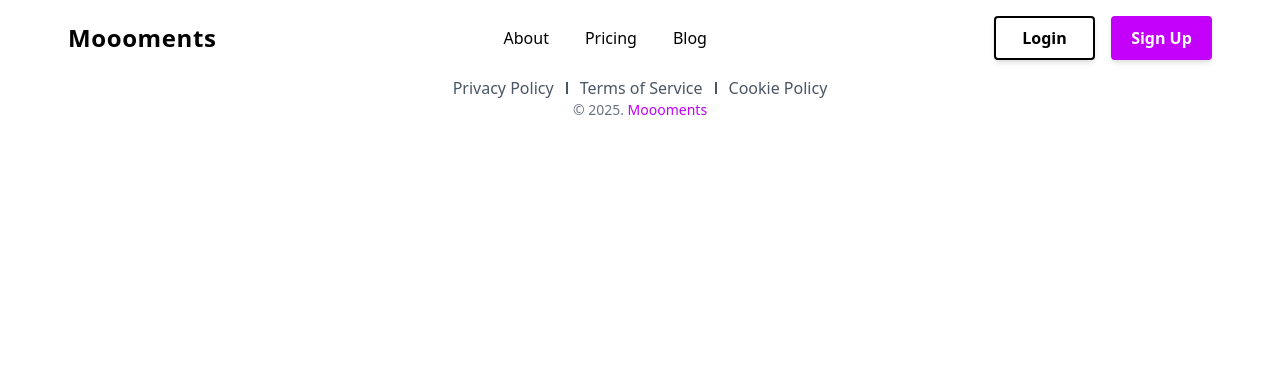
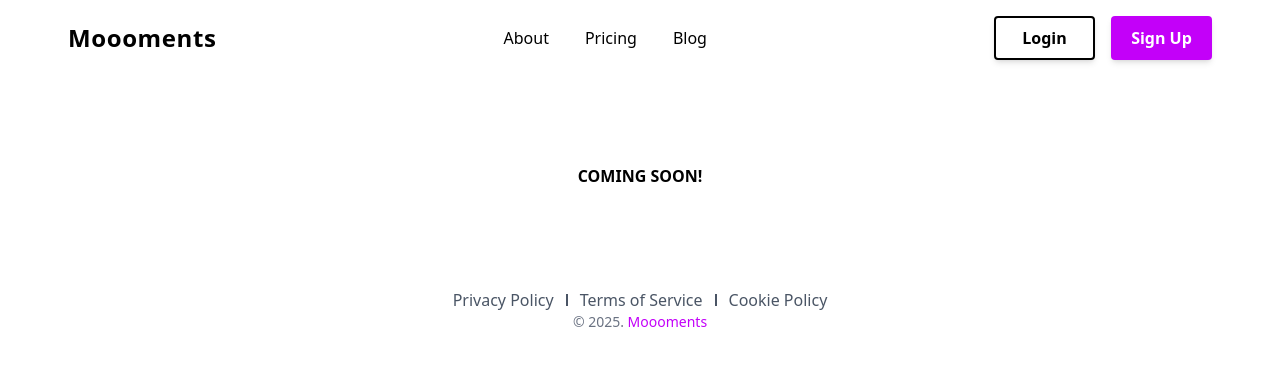
Before and after one commit to Pluggito/Moooments, a React (Vite) app: page /create-album in a window 1280 px wide. Shown: the top 366 px of the page. Built offline with nearby package versions, Linux system fonts and the light colour scheme.

Commit message:
Let's goooooo!

```diff
--- a/src/App.jsx
+++ b/src/App.jsx
@@ -12,6 +12,7 @@ import { useState } from "react"
 import EventLink from "./pages/EventLink"
 import HambugerMenu from "./components/HambugerMenu.jsx"
 import ForgetPassword from "./admin/ForgetPassword.jsx"
+import CreateAlbum from "./pages/CreateAlbum.jsx"
 
 
 
@@ -35,6 +36,7 @@ const App = () => {
         <Route path="/blog" element={<Blog />} />
         <Route path="/eventlink" element={<EventLink/>} />
         <Route path="/forgetpassword" element={<ForgetPassword/>} />
+        <Route path="/create-album" element={<CreateAlbum/>}/>
       </Routes>
 
 
--- a/src/components/Home.jsx
+++ b/src/components/Home.jsx
@@ -29,6 +29,7 @@ const Home = () => {
         <button
           type="button"
           className="rounded w-full sm:w-[292px] h-[44px] font-semibold text-white bg-[#c300f9] hover:bg-[#a000c7] transition-all duration-300 cursor-pointer shadow-md"
+          onClick={()=>Navigate('/create-album')}
         >
           Create your Event Album
         </button>
--- a/src/pages/CreateAlbum.jsx
+++ b/src/pages/CreateAlbum.jsx
@@ -4,8 +4,8 @@
 
 const CreateAlbum = () => {
   return (
-    <div>
-
+    <div className="text-center my-25 font-bold">
+      <h1>COMING SOON!</h1>
     </div>
   )
 }
```
